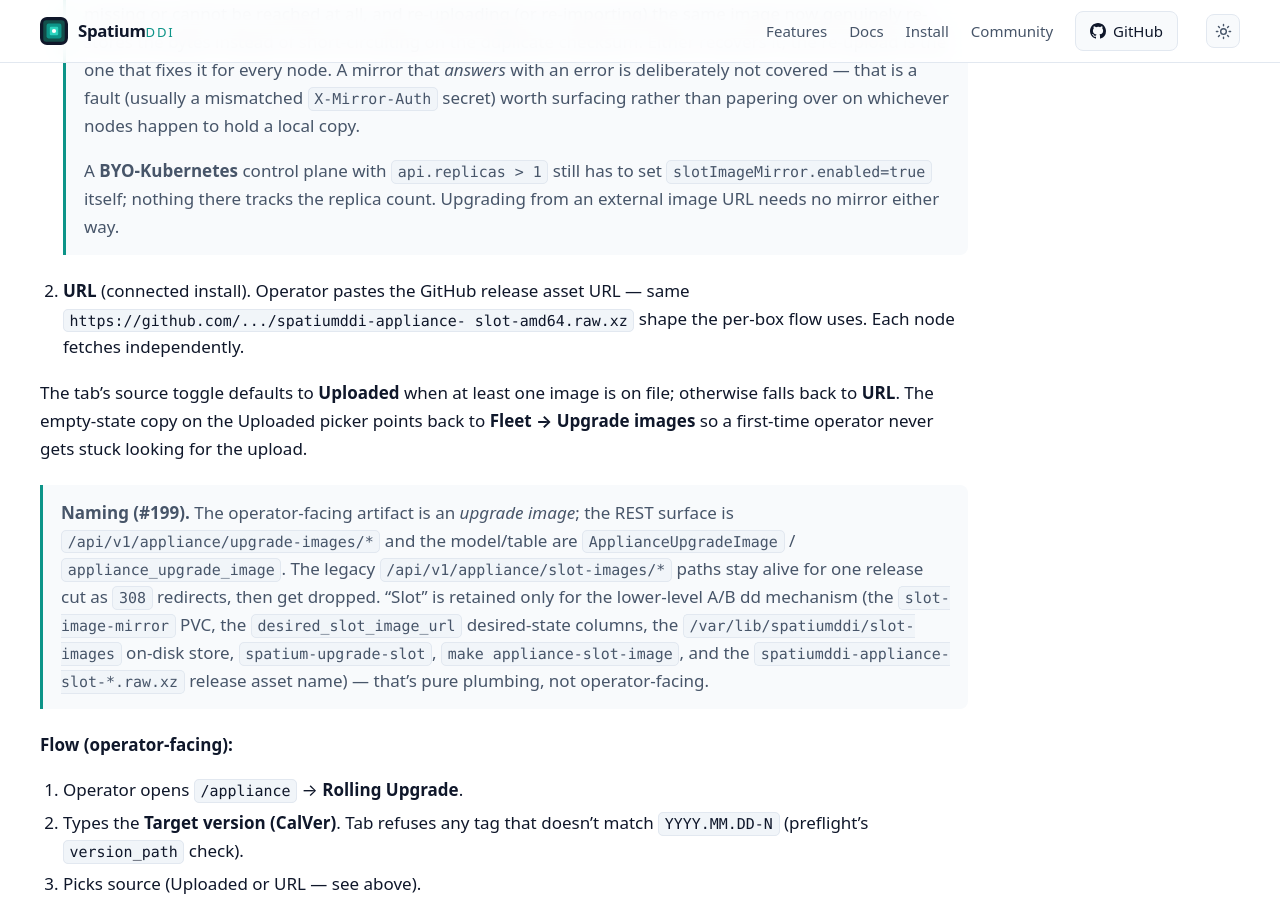
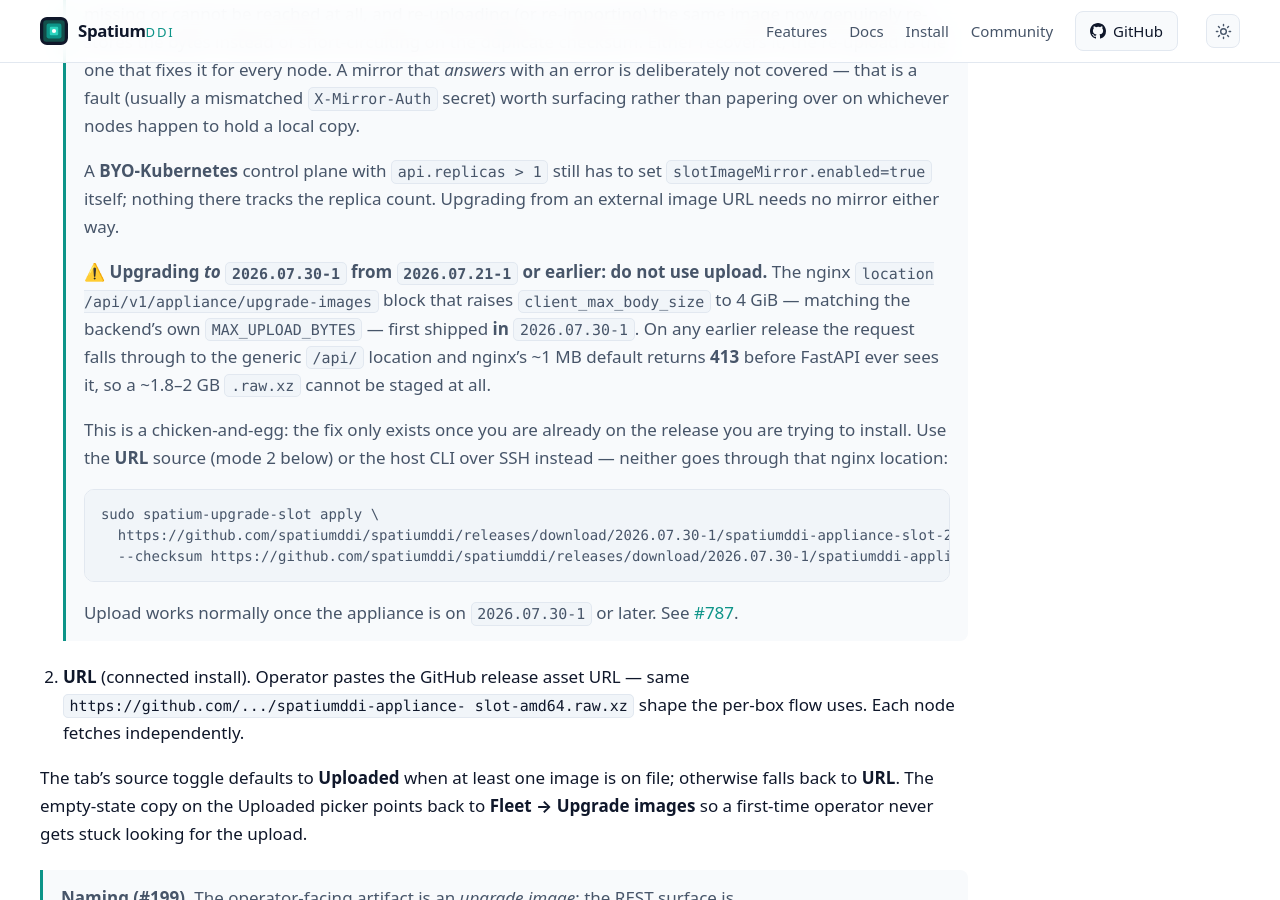
Before and after one commit to spatiumddi/spatiumddi, a Jekyll site: the page built from docs/deployment/APPLIANCE.md, in a window 1280 px wide and 900 px high, scrolled down 35782 px. Built offline with Jekyll 4.4.1, drawn with Linux system fonts in a browser that asks for light colours; our own code applies the rules of GitHub Pages for plain Markdown files.

Commit message:
docs(appliance): warn that image upload 413s when upgrading from <=2026.07.21-1
Closes the last unfinished item on #787. The nginx
``location /api/v1/appliance/upgrade-images`` block that raises
``client_max_body_size`` to 4 GiB — matching the backend's own
``MAX_UPLOAD_BYTES`` — first shipped IN 2026.07.30-1. Verified against the
tags: 2026.07.11-1 and 2026.07.21-1 have no size override on that location,
so the request falls through to the generic ``/api/`` location and nginx's
~1 MB default 413s a ~1.8-2 GB .raw.xz before FastAPI ever sees it.

That makes it a chicken-and-egg — the fix only exists once you are already
on the release you are trying to install — which is exactly why the field
report worked around it over SSH. No code change is possible for installs
already in the field, so the recovery path belongs in the docs: use the URL
source or the host CLI, neither of which crosses that nginx location.

Placed inside the "Uploaded / imported image" source mode, since that is the
only affected path, with the literal host command including its --checksum
sidecar. Render-verified through the pinned Jekyll image: the nested
blockquote and its fenced code block survive kramdown inside the list item.

````diff
--- a/docs/deployment/APPLIANCE.md
+++ b/docs/deployment/APPLIANCE.md
@@ -1248,6 +1248,28 @@ control-plane cluster itself, not the registered agent fleet.
    > set `slotImageMirror.enabled=true` itself; nothing there tracks the
    > replica count. Upgrading from an external image URL needs no mirror
    > either way.
+   >
+   > ⚠️ **Upgrading *to* `2026.07.30-1` from `2026.07.21-1` or earlier: do
+   > not use upload.** The nginx `location /api/v1/appliance/upgrade-images`
+   > block that raises `client_max_body_size` to 4 GiB — matching the
+   > backend's own `MAX_UPLOAD_BYTES` — first shipped **in** `2026.07.30-1`.
+   > On any earlier release the request falls through to the generic
+   > `/api/` location and nginx's ~1 MB default returns **413** before
+   > FastAPI ever sees it, so a ~1.8–2 GB `.raw.xz` cannot be staged at all.
+   >
+   > This is a chicken-and-egg: the fix only exists once you are already on
+   > the release you are trying to install. Use the **URL** source (mode 2
+   > below) or the host CLI over SSH instead — neither goes through that
+   > nginx location:
+   >
+   > ```bash
+   > sudo spatium-upgrade-slot apply \
+   >   https://github.com/spatiumddi/spatiumddi/releases/download/2026.07.30-1/spatiumddi-appliance-slot-2026.07.30-1-amd64.raw.xz \
+   >   --checksum https://github.com/spatiumddi/spatiumddi/releases/download/2026.07.30-1/spatiumddi-appliance-slot-2026.07.30-1-amd64.sha256
+   > ```
+   >
+   > Upload works normally once the appliance is on `2026.07.30-1` or
+   > later. See [#787](https://github.com/spatiumddi/spatiumddi/issues/787).
 2. **URL** (connected install). Operator pastes the GitHub release
    asset URL — same `https://github.com/.../spatiumddi-appliance-
    slot-amd64.raw.xz` shape the per-box flow uses. Each node fetches
````
